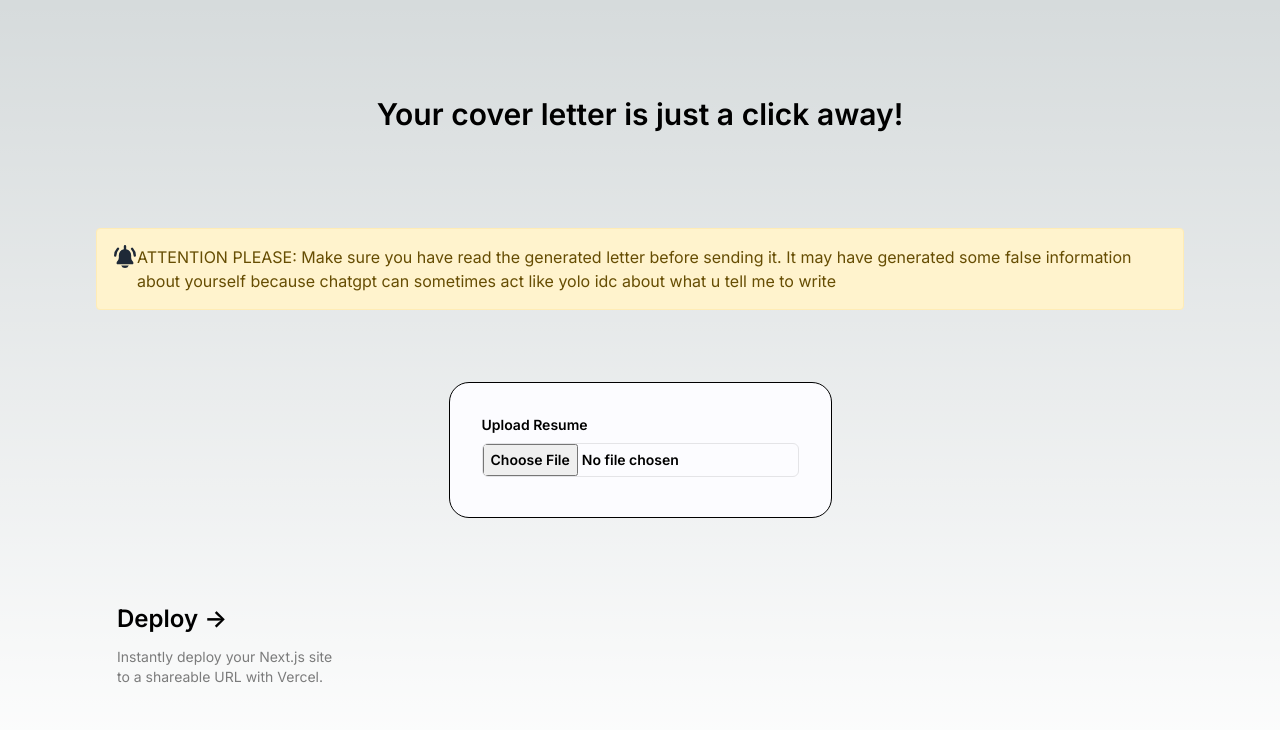
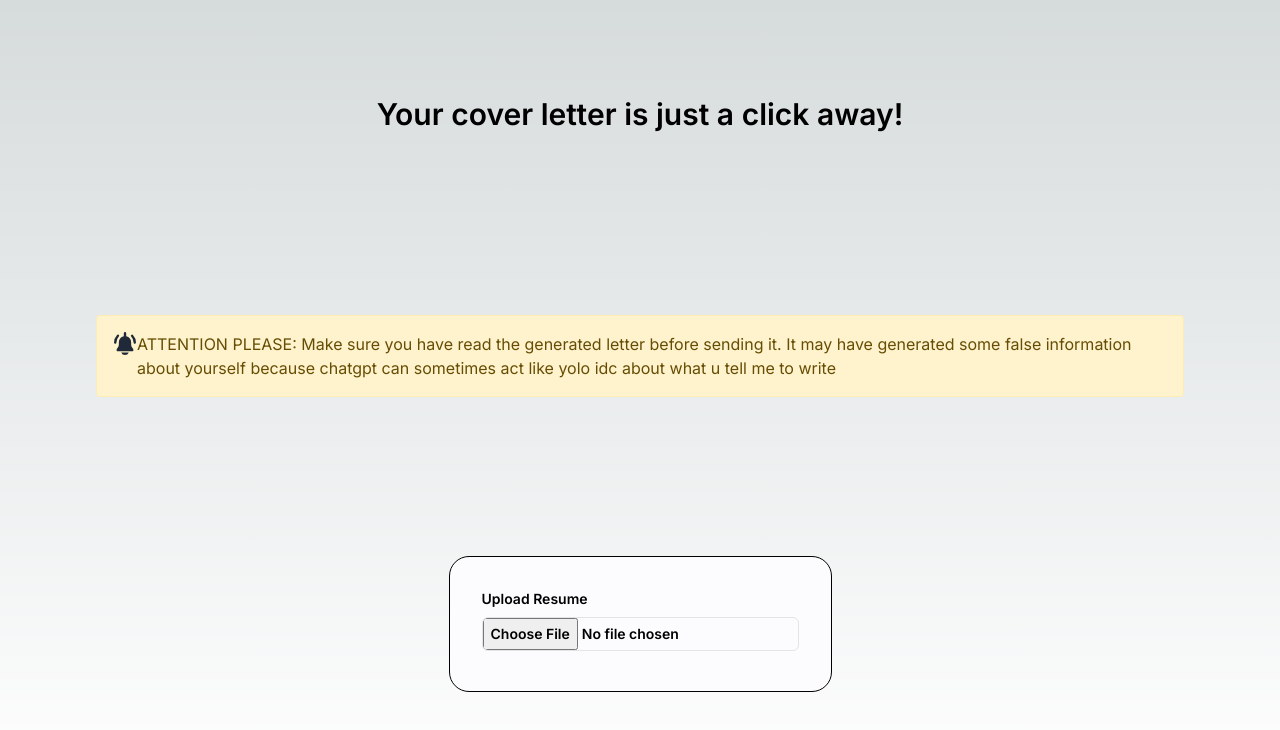
Before and after one commit to louisnot/cover-letter-front, a Next.js app: page / in a window 1280 px wide. Shown: the top 730 px of the page. Built offline with nearby package versions, Linux system fonts and the light colour scheme.

Commit message:
removed deploy

```diff
--- a/src/app/page.js
+++ b/src/app/page.js
@@ -16,24 +16,6 @@
           act like yolo idc about what u tell me to write
       </div>
       <Form></Form>
-      <div className="mb-32 grid text-center lg:mb-0 lg:grid-cols-4 lg:text-left">
-        <a
-          href="https://vercel.com/new?utm_source=create-next-app&utm_medium=appdir-template&utm_campaign=create-next-app"
-          className="group rounded-lg border border-transparent px-5 py-4 transition-colors hover:border-gray-300 hover:bg-gray-100 hover:dark:border-neutral-700 hover:dark:bg-neutral-800/30"
-          target="_blank"
-          rel="noopener noreferrer"
-        >
-          <h2 className={`mb-3 text-2xl font-semibold`}>
-            Deploy{' '}
-            <span className="inline-block transition-transform group-hover:translate-x-1 motion-reduce:transform-none">
-              -&gt;
-            </span>
-          </h2>
-          <p className={`m-0 max-w-[30ch] text-sm opacity-50`}>
-            Instantly deploy your Next.js site to a shareable URL with Vercel.
-          </p>
-        </a>
-      </div>
     </main>
   )
 }
```
